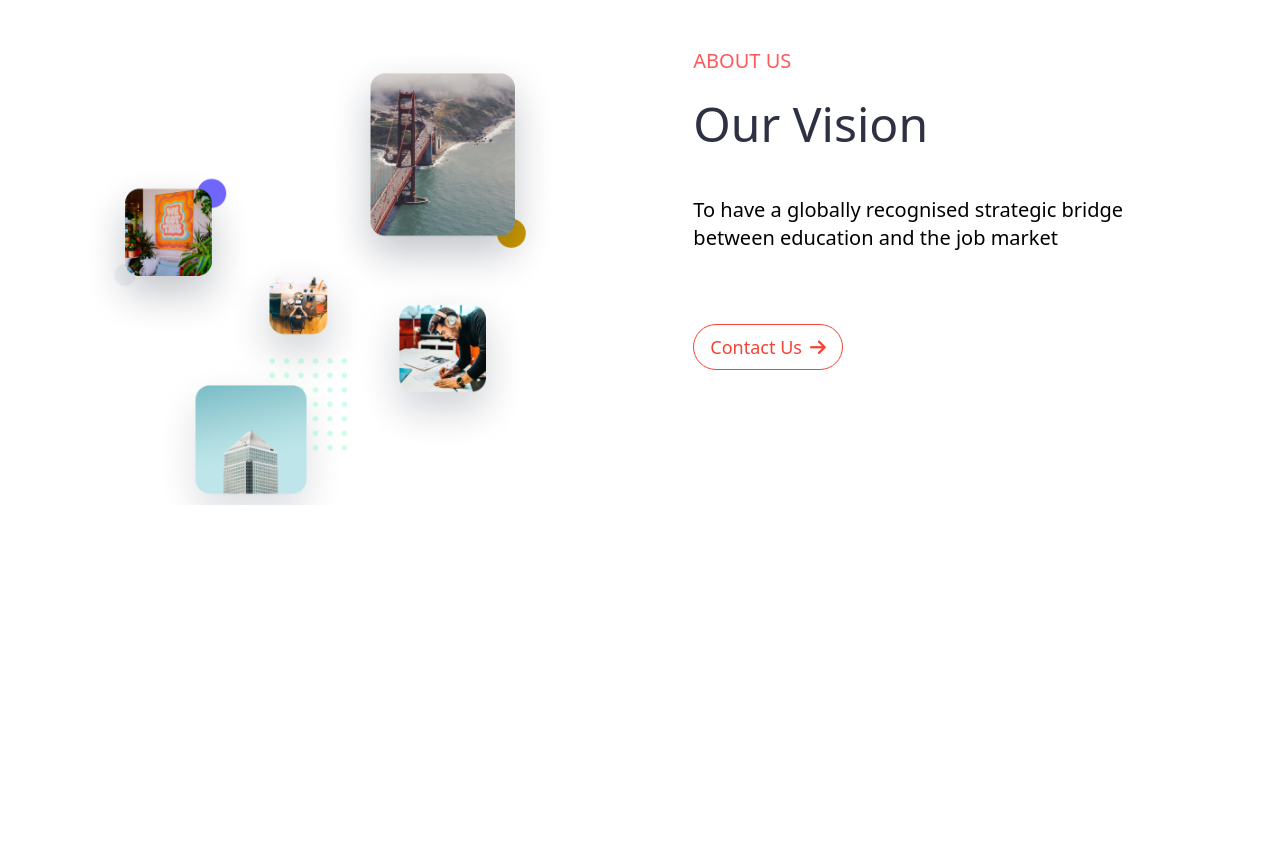
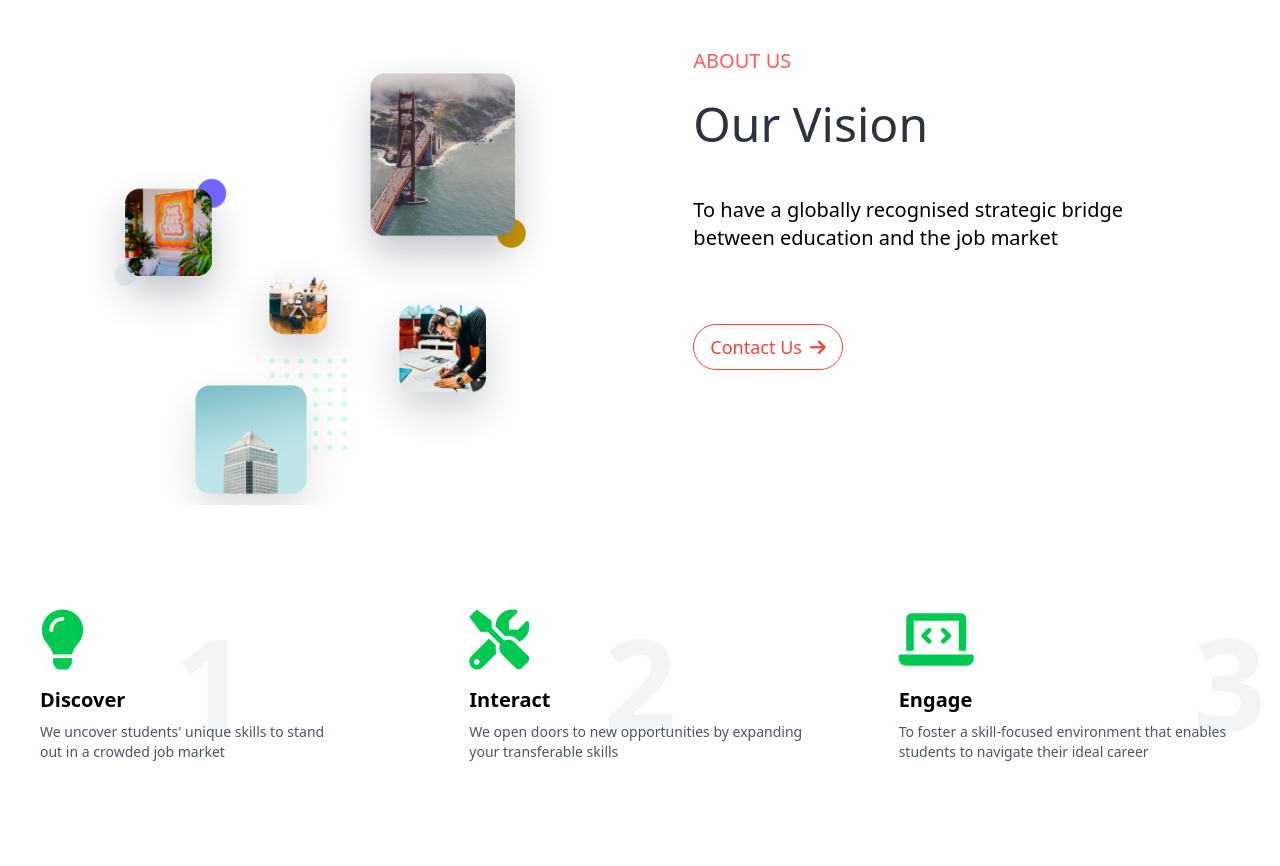
Before and after one commit to hasan9878/Tailwindcss-and-Bootstrap, a website: page src/index.html in a window 1280 px wide. Shown: the part 1879-2745 px from the top of the page. Before the commit the page ends 2384 px from the top, so only its background shows below. Drawn offline with Linux system fonts and the light colour scheme.

Commit message:
Align card number to the right inside each card

```diff
--- a/src/index.html
+++ b/src/index.html
@@ -159,8 +159,10 @@
   </div>
 </div>
 <!--empowerment-section-layout-update end-->
-<!-- mission -->
-<section class=" grid grid-cols-12 mb-50">
+
+
+    <!-- mission -->
+<section class="grid grid-cols-12 mb-50">
 
     <div class="col-span-12 md:col-span-5 ml-10">
         <h6 class="text-[#FC5A5A] text-[12px] md:text-[20px]">ABOUT US</h6><br>
@@ -193,7 +195,7 @@
 <img src="./images/Right.png" class="w-full h-auto md:w-120 md:ml-20">
 </div>
 
-    <div class="col-span-12 md:col-span-6 md:ml-40">
+    <div class="col-span-12 md:col-span-6 md:ml-40 ml-10">
         <h6 class="text-[#FC5A5A] text-[12px] md:text-[20px]">ABOUT US</h6><br>
         <h2 class="text-[#2D3142] text-2xl md:text-5xl">Our Vision</h2><br><br>
         <p class="text-[#000000] text-[12px] md:text-xl">To have a globally recognised strategic bridge between education and the job market</p><br><br><br>
@@ -207,8 +209,44 @@
     </div>
 
 
+</section>
+ <section class="max-w-7xl mx-auto px-4 py-20">
+    <div class="grid grid-cols-1 md:grid-cols-3 gap-10 text-center relative">
 
-</section>
+      <!-- Card 1 -->
+      <div class="relative p-6 text-left">
+        <div class="text-6xl text-green-500 mb-4">
+          <i class="fas fa-lightbulb"></i>
+        </div>
+        <h3 class="text-xl font-bold mb-2">Discover</h3>
+        <p class="text-sm text-gray-600 z-10">We uncover students' unique skills to stand <br>out in a crowded job market</p>
+        <span class="absolute text-[8rem] font-bold text-gray-100 bottom-2 left-1/2 transform -translate-x-1/2 pointer-events-none select-none text-end -z-10">1</span>
+      </div>
+
+      <!-- Card 2 -->
+      <div class="relative p-6 text-left">
+        <div class="text-6xl text-green-500 mb-4">
+          <i class="fas fa-tools"></i>
+        </div>
+        <h3 class="text-xl font-bold mb-2">Interact</h3>
+        <p class="text-sm text-gray-600 ">We open doors to new opportunities by expanding your transferable skills</p>
+        <span class="absolute text-[8rem] font-bold text-gray-100 bottom-2 left-1/2 transform -translate-x-1/2 pointer-events-none select-none text-end -z-10">2</span>
+      </div>
+
+      <!-- Card 3 -->
+      <div class="relative p-6 text-left">
+        <div class="text-6xl text-green-500 mb-4">
+          <i class="fas fa-laptop-code"></i>
+        </div>
+        <h3 class="text-xl font-bold mb-2">Engage</h3>
+        <p class="text-sm text-gray-600 z-10">To foster a skill-focused environment that enables students to navigate their ideal career</p>
+        <span class="absolute text-[8rem] font-bold text-gray-100 bottom-2 left-1/2 transform -translate-x-1/2 pointer-events-none select-none  ml-40 -z-10">3</span>
+      </div>
+
+    </div>
+  </section>
+
+
 
 
 </body>
```
Also changed, not shown: src/output.css.
